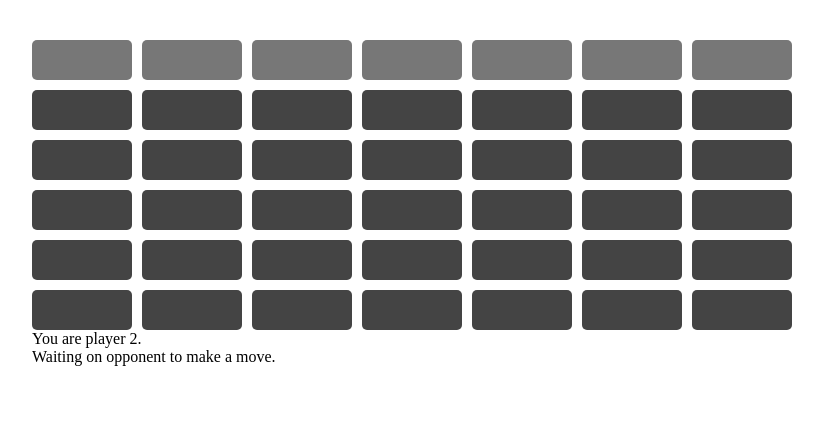
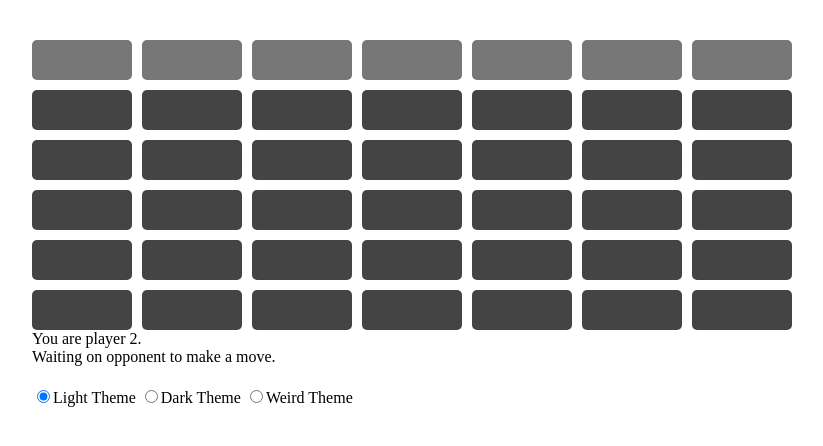
Before and after one commit to aidan-kelly/Connect-4, a website: page game_board.html in a window 1280 px wide. Shown: the whole page, without its empty margins (8-831 px from the left). Drawn offline with nearby package versions, Linux system fonts and the light colour scheme; no server answers.

Commit message:
Started work on themes.

```diff
--- a/game_board.html
+++ b/game_board.html
@@ -60,5 +60,12 @@
         <div class="turn_indicator"></div>
         <div class="game_over"></div>
         <button id="return_home" onclick="window.location.replace('http:\/\/localhost:3000')">Return Home.</button>
+        <div class="theme_buttons">
+            <form>
+                <input type="radio" id="light_theme" name="theme_group" value="light_theme">Light Theme</input>
+                <input type="radio" id="dark_theme" name="theme_group" value="dark_theme">Dark Theme</input>
+                <input type="radio" id="weird_theme" name="theme_group" value="weird_theme">Weird Theme</input>
+            </form>
+        </div>
     </body>
 </html>
--- a/game_client.js
+++ b/game_client.js
@@ -1,7 +1,33 @@
 //executes when the dom is ready
+var p1_colour = ["red", "#4ecca3", ""];
+var p2_colour = ["blue", "#ee562b", ""];
+var background_colour = ["#fff", "#232931", ""];
+var wrapper_colour = ["#fff", "#232931", ""];
+var box_colour = ["#444", "#696e76", ""];
+var valid_move_colour = ["#777", "#9ca1a9", ""];
+var font_colour = ["black", "white", ""];
+
 $(function(){
     var socket = io();
     let cookies = document.cookie;
+
+
+
+    //check to see if we have a uid cookie
+    let theme = getCookie("theme");
+    if(theme == ""){
+        console.log("No theme cookie");
+        document.cookie = `theme=0`;
+        theme = getCookie("theme");
+        console.log(`theme = ${theme} is type ${typeof(theme)}`);
+    }else{
+        console.log(`theme Cookie found: ${theme}.`);
+    }
+
+    //checks what theme is saved.
+    $('input:radio[name=theme_group]')[Number(theme)].checked = true;
+
+
 
     //I think this works as a 2d array
     //later on we will recieve gs from server instead of making our own here.
@@ -24,8 +50,6 @@ $(function(){
     $(".box").click(function(){
         //returns what column was selected.
         let column_choice = this.id.split("_")[1];
-        console.log(`You clicked on ${typeof(column_choice)}.`);
-        console.log(gamestate[0][column_choice]);
         if(gamestate[0][column_choice] === 0){
             console.log("Allowed move.");
         }else{
@@ -67,12 +91,12 @@ $(function(){
     }else{
         $(".player_indicator").text("You are player 2.");
     }
-    display_board(gamestate, p1ID, p2ID);
+    display_board(gamestate, p1ID, p2ID, theme);
 
     socket.on("game_update", function(gid, gs, playerTurn){
         if(gid === game_id){
             gamestate = gs;
-            display_board(gamestate, p1ID, p2ID);
+            display_board(gamestate, p1ID, p2ID, theme);
             console.table(gamestate);
             console.log(playerTurn);
             if(uid === playerTurn){
@@ -87,7 +111,7 @@ $(function(){
     socket.on("game_over", function(gid, winnerID, gs){
         if(gid === game_id){
             gamestate = gs;
-            display_board(gamestate, p1ID, p2ID);
+            display_board(gamestate, p1ID, p2ID, theme);
             if(uid === winnerID){
                 $(".game_over").text("You win!!!");
             }else{
@@ -100,6 +124,10 @@ $(function(){
 });
 
 //Functions ----------------------------------------------------------------------------------------
+
+function setupTheme(theme_id){
+
+}
 
 //takes in a gamestate, the player that made the move, and the requested move
 function add_to_gamestate(gs, player, postition){
@@ -121,16 +149,21 @@ function add_to_gamestate(gs, player, postition){
 }
 
 //this function updates the divs to match the gamestate
-function display_board(gs, player1ID, player2ID){
+function display_board(gs, player1ID, player2ID, theme){
+    console.log(`the theme cookie is ${theme}`);
+    $(".wrapper").css("background-color", `${wrapper_colour[Number(theme)]}`);
+    $("html").css("background-color", `${background_colour[Number(theme)]}`);
     for(let i = 0; i<gs.length; i++){
         for(let j = 0; j<gs[i].length; j++){
             let div_id = i.toString() + "_" + j.toString();
             if(gs[i][j] === player1ID){
-                $(`#${div_id}`).css("background-color","red");
+                $(`#${div_id}`).css("background-color", `${p1_colour[Number(theme)]}`);
             }else if(gs[i][j] === player2ID){
-                $(`#${div_id}`).css("background-color","blue");
+                $(`#${div_id}`).css("background-color",`${p2_colour[Number(theme)]}`);
             }else if(i === 0 && gs[i][j] === 0){
-                $(`#${div_id}`).css("background-color","#777");
+                $(`#${div_id}`).css("background-color",`${valid_move_colour[Number(theme)]}`);
+            }else{
+                $(`#${div_id}`).css("background-color",`${box_colour[Number(theme)]}`);
             }
         }
     }
@@ -154,6 +187,24 @@ function getCookie(cookie_name){
       return "";
 }
 
+//returns the value of a cookie
+function getCookie(cookie_name){
+    let name = cookie_name + "=";
+    let cookies = document.cookie;
+    let split_cookies = cookies.split(";");
+
+    for(let i = 0; i <split_cookies.length; i++) {
+        var c = split_cookies[i];
+        while (c.charAt(0) == ' ') {
+          c = c.substring(1);
+        }
+        if (c.indexOf(name) == 0) {
+          return c.substring(name.length, c.length);
+        }
+      }
+      return "";
+}
+
 
 
 //Classes ------------------------------------------------------------------------------------------
```
